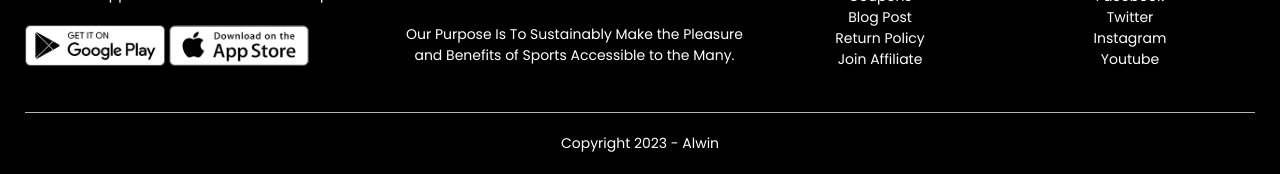
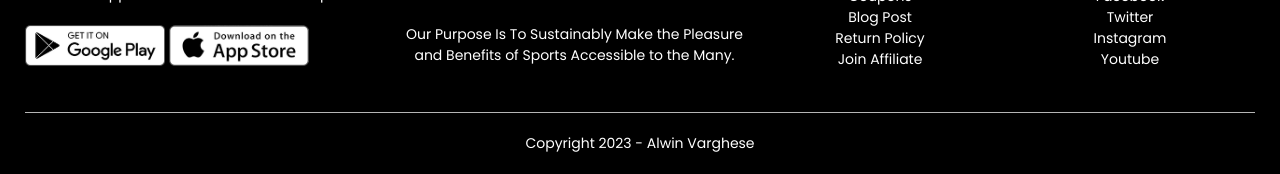
Before and after one commit to alwinvargh/alwinvargh.github.io, a plain HTML site: page product_details.html in a window 1280 px wide. Shown: the part 1577-1751 px from the top of the page. Drawn offline with Linux system fonts and the light colour scheme.

Commit message:
Update product_details.html

```diff
--- a/product_details.html
+++ b/product_details.html
@@ -173,7 +173,7 @@
                 </div>
             </div>
             <hr>
-            <p class="copyright">Copyright 2023 - Alwin</p>
+            <p class="copyright">Copyright 2023 - Alwin Varghese</p>
         </div>
     </div>
 
```
